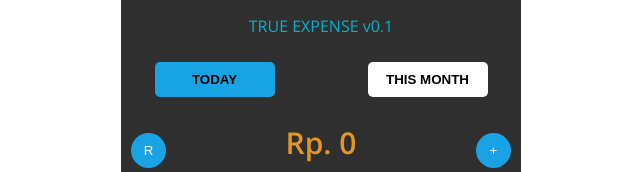
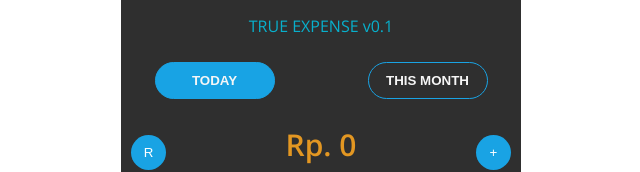
Before and after one commit to armanrozika/true-expense, a React (Create React App) app: page /#/ in a window 1280 px wide. Shown: the top 172 px of the page, without its empty margins (319-959 px from the left). Built offline with nearby package versions, Linux system fonts and the light colour scheme; no server answers; the database is empty.

Commit message:
add button styling

```diff
--- a/src/App.scss
+++ b/src/App.scss
@@ -50,8 +50,10 @@
         width: 120px;
         border: none;
         padding: 10px 15px;
-        border-radius: 5px;
-        background-color: #f3f3f3;
+        border-radius: 30px;
+        background-color: transparent;
+        border: 1px solid #19a3e4;
+        color: #f6f6f6;
         font-weight: 600;
       }
     }
@@ -86,15 +88,20 @@
     position: fixed;
     width: 100%;
     padding: 15px;
-    background-color: #e1e1e1;
+    background-color: #3c3d3e;
+    border-top: 2px solid #4a758a;
+    box-shadow: 0 0 10px #000;
     left: 0;
-    //box-shadow: 0 0 5px #a0a0a0;
+    border-top-left-radius: 15px;
+    border-top-right-radius: 15px;
     transition: all 600ms ease;
     input {
       padding: 10px;
       font-size: 16px;
       width: 100%;
       margin-top: 15px;
+      border: none;
+      border-radius: 30px;
     }
     button {
       width: 100%;
@@ -103,7 +110,7 @@
       border: none;
       font-size: 16px;
       background-color: #19a3e4;
-      border-radius: 5px;
+      border-radius: 30px;
       color: #fff;
     }
   }
--- a/src/Home.js
+++ b/src/Home.js
@@ -52,13 +52,15 @@ export default function Home() {
         <p className="home-title">TRUE EXPENSE v0.1</p>
         <div className="home-button-selection">
           <button
-            style={{ background: time === "today" ? "#18a3e4" : "#fff" }}
+            style={{ background: time === "today" ? "#18a3e4" : "transparent" }}
             onClick={() => setTime("today")}
           >
             TODAY
           </button>
           <button
-            style={{ background: time === "this_month" ? "#18a3e4" : "#fff" }}
+            style={{
+              background: time === "this_month" ? "#18a3e4" : "transparent",
+            }}
             onClick={() => setTime("this_month")}
           >
             THIS MONTH
```
